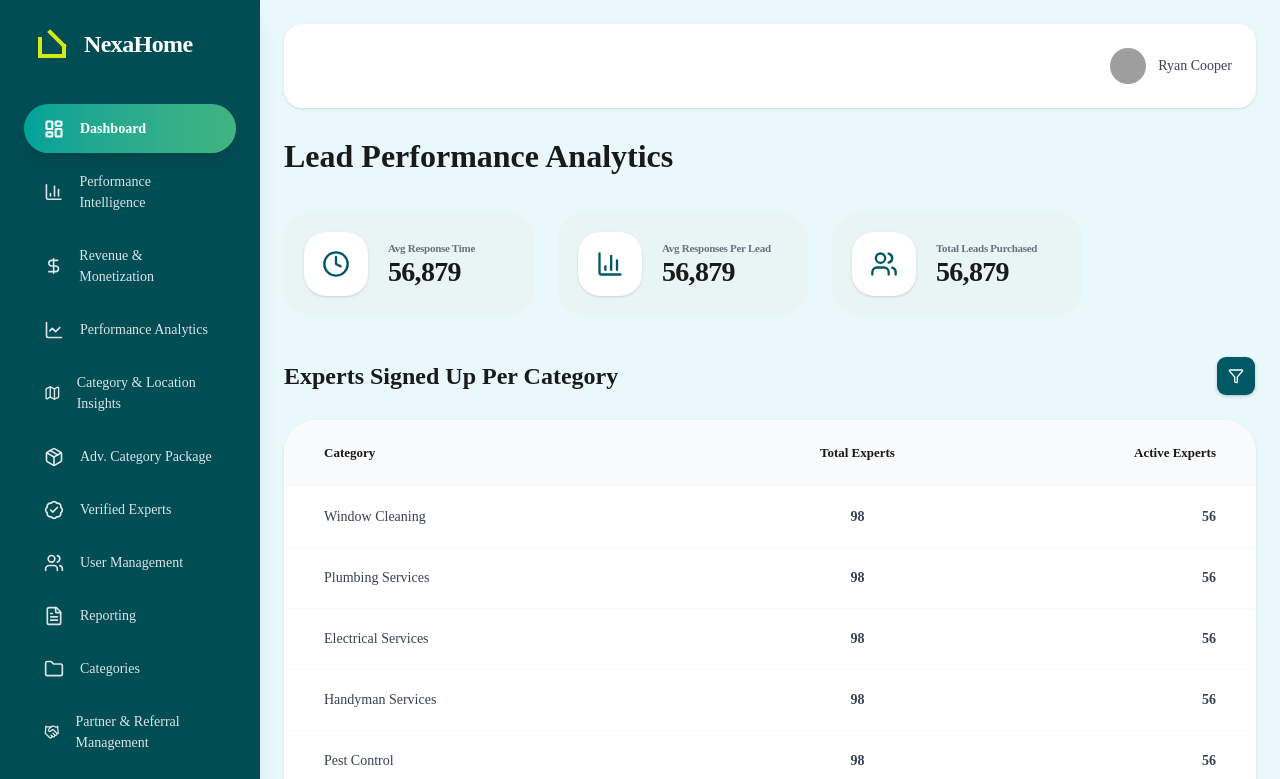
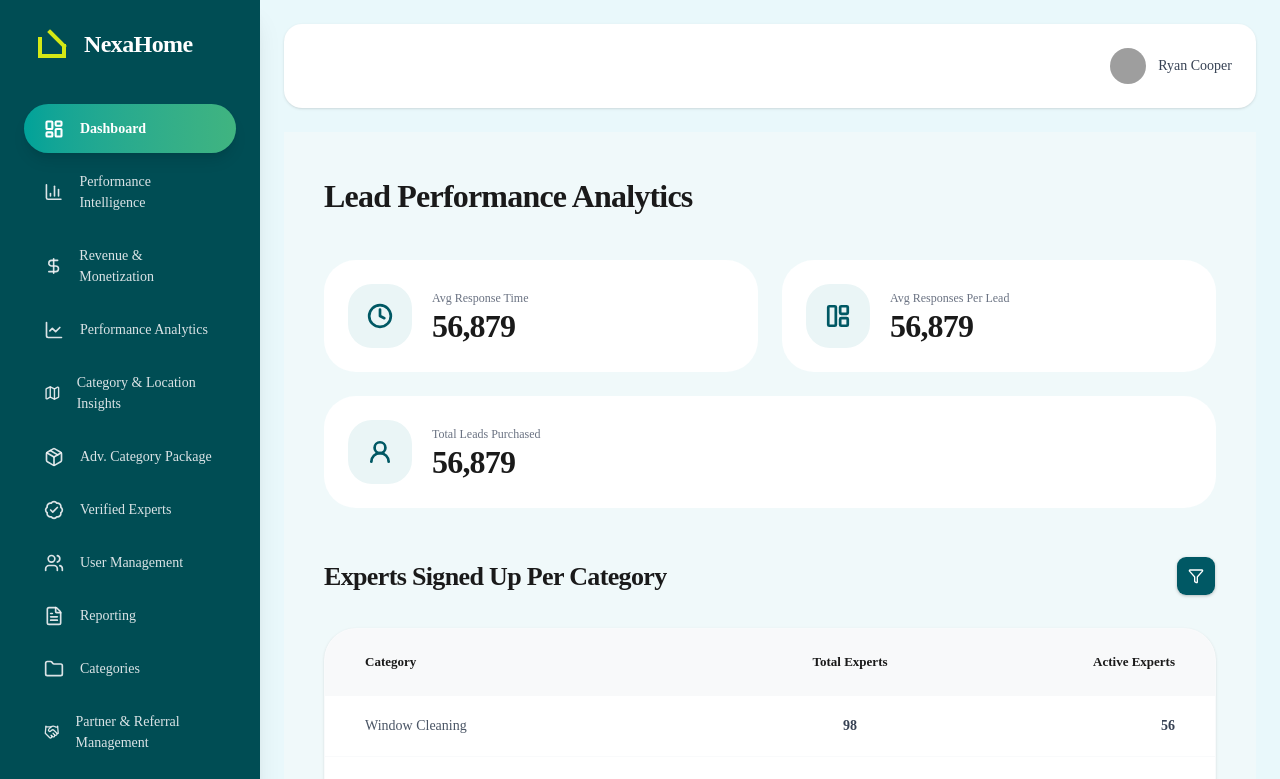
Before and after one commit to dignitestudios-dev/NexaHome-Admin-Panel, a Next.js app: page /app/lead-performance in a window 1280 px wide. Shown: the top 779 px of the page. Built offline with nearby package versions, Linux system fonts and the light colour scheme; grey boxes are pictures that could not be loaded.

Commit message:
fixed build issues

```diff
--- a/src/app/app/lead-performance/page.tsx
+++ b/src/app/app/lead-performance/page.tsx
@@ -19,16 +19,36 @@ import {
 import { Button } from "@/components/ui/button";
 
 // Lucide Icons
-import { Clock, BarChart3, Users, Filter } from "lucide-react";
+import { Clock, LayoutPanelLeft, UserRound, Filter } from "lucide-react";
+import { LucideIcon } from "lucide-react";
 
-// --- Mock Data ---
-const stats = [
+/* ================= TYPES ================= */
+
+type StatItem = {
+  title: string;
+  value: string;
+  icon: LucideIcon;
+};
+
+type CategoryRow = {
+  category: string;
+  total: number;
+  active: number;
+};
+
+type CategoryTableProps = {
+  data: CategoryRow[];
+};
+
+/* ================= DATA ================= */
+
+const stats: StatItem[] = [
   { title: "Avg Response Time", value: "56,879", icon: Clock },
-  { title: "Avg Responses Per Lead", value: "56,879", icon: BarChart3 },
-  { title: "Total Leads Purchased", value: "56,879", icon: Users },
+  { title: "Avg Responses Per Lead", value: "56,879", icon: LayoutPanelLeft },
+  { title: "Total Leads Purchased", value: "56,879", icon: UserRound },
 ];
 
-const tableData = [
+const tableData: CategoryRow[] = [
   { category: "Window Cleaning", total: 98, active: 56 },
   { category: "Plumbing Services", total: 98, active: 56 },
   { category: "Electrical Services", total: 98, active: 56 },
@@ -42,12 +62,13 @@ const tableData = [
   { category: "Outdoor Living", total: 98, active: 56 },
 ];
 
-// --- Sub-component: Filter ---
+/* ================= COMPONENTS ================= */
+
 const PerformanceFilter = () => (
   <DropdownMenu>
     <DropdownMenuTrigger asChild>
-      <Button className="bg-[#005864] hover:bg-[#004750] text-white w-10 h-10 p-0 rounded-lg shadow-sm focus-visible:ring-0">
-        <Filter size={20} />
+      <Button className="bg-[#005864] hover:bg-[#004750] text-white w-10 h-10 p-0 rounded-lg shadow-sm focus-visible:ring-0 transition-colors">
+        <Filter size={18} />
       </Button>
     </DropdownMenuTrigger>
     <DropdownMenuContent align="end" className="w-48 rounded-xl border-none shadow-lg">
@@ -58,23 +79,38 @@ const PerformanceFilter = () => (
   </DropdownMenu>
 );
 
-// --- Sub-component: Separate Table ---
-const CategoryTable = ({ data }) => (
-  <div className="bg-white rounded-[32px] overflow-hidden shadow-sm">
+const CategoryTable = ({ data }: CategoryTableProps) => (
+  <div className="bg-white rounded-[32px] overflow-hidden shadow-sm border border-gray-50">
     <Table>
-      <TableHeader className="bg-gray-50">
-        <TableRow className="hover:bg-transparent border-none">
-          <TableHead className="px-10 py-6 text-[13px] font-bold text-[#1A1A1A] w-[50%]">Category</TableHead>
-          <TableHead className="text-[13px] font-bold text-[#1A1A1A] text-center">Total Experts</TableHead>
-          <TableHead className="px-10 text-[13px] font-bold text-[#1A1A1A] text-right">Active Experts</TableHead>
+      <TableHeader className="border-none">
+        <TableRow className="bg-[#F8F9FA] hover:bg-[#F8F9FA] border-none">
+          <TableHead className="px-10 py-6 text-[13px] font-bold text-[#1A1A1A] w-[50%] h-[64px]">
+            Category
+          </TableHead>
+          <TableHead className="text-[13px] font-bold text-[#1A1A1A] text-center h-[64px]">
+            Total Experts
+          </TableHead>
+          <TableHead className="px-10 text-[13px] font-bold text-[#1A1A1A] text-right h-[64px]">
+            Active Experts
+          </TableHead>
         </TableRow>
       </TableHeader>
+
       <TableBody>
         {data.map((row, index) => (
-          <TableRow key={index} className="border-b border-gray-50 last:border-none hover:bg-gray-50 transition-colors">
-            <TableCell className="px-10 py-5 text-[14px] font-medium text-gray-700">{row.category}</TableCell>
-            <TableCell className="text-[14px] font-semibold text-gray-700 text-center">{row.total}</TableCell>
-            <TableCell className="px-10 text-[14px] font-semibold text-gray-700 text-right">{row.active}</TableCell>
+          <TableRow
+            key={index}
+            className="border-b border-gray-50 last:border-none hover:bg-gray-50/50 transition-colors"
+          >
+            <TableCell className="px-10 py-5 text-[14px] font-medium text-gray-600">
+              {row.category}
+            </TableCell>
+            <TableCell className="text-[14px] font-semibold text-gray-700 text-center">
+              {row.total}
+            </TableCell>
+            <TableCell className="px-10 text-[14px] font-semibold text-gray-700 text-right">
+              {row.active}
+            </TableCell>
           </TableRow>
         ))}
       </TableBody>
@@ -82,29 +118,36 @@ const CategoryTable = ({ data }) => (
   </div>
 );
 
-// --- Main Page ---
+/* ================= PAGE ================= */
+
 export default function LeadPerformancePage() {
   return (
-    <div className="min-h-screen font-sans">
+    <div className="min-h-screen bg-[#F0F9FA] p-10 font-sans">
       {/* Title */}
-      <h1 className="text-[32px] font-bold text-[#1A1A1A] mb-8">Lead Performance Analytics</h1>
+      <h1 className="text-[32px] font-bold text-[#1A1A1A] mb-10 tracking-tight">
+        Lead Performance Analytics
+      </h1>
 
-      {/* Stats Grid */}
-      <div className="flex flex-wrap gap-6 mb-10">
+      {/* Stats */}
+      <div className="flex flex-wrap gap-6 mb-12">
         {stats.map((item, i) => (
           <Card
             key={i}
-      className="w-[250px] border-none shadow-none rounded-[28px] bg-[#E9F4F4]"
+            className="min-w-[320px] flex-1 border-none shadow-none rounded-[32px] bg-white"
           >
-      <CardContent className="p-5 flex items-center gap-5">
-        <div className="bg-white w-[64px] h-[64px] rounded-[22px] shadow-sm flex items-center justify-center shrink-0">
-          <item.icon className="text-[#005864]" size={28} />
+            <CardContent className="p-6 flex items-center gap-5">
+              <div className="bg-[#EAF5F6] w-[64px] h-[64px] rounded-[24px] flex items-center justify-center shrink-0">
+                <item.icon
+                  className="text-[#005864]"
+                  size={26}
+                  strokeWidth={2.5}
+                />
               </div>
               <div>
-          <p className="text-[11px] font-semibold text-gray-500 mb-0.5 leading-tight  tracking-tight">
+                <p className="text-[12px] font-medium text-gray-500 mb-1 leading-tight">
                   {item.title}
                 </p>
-          <h2 className="text-[28px] font-bold text-[#1A1A1A] tracking-tight leading-none">
+                <h2 className="text-[32px] font-bold text-[#1A1A1A] tracking-tight leading-none">
                   {item.value}
                 </h2>
               </div>
@@ -113,13 +156,15 @@ export default function LeadPerformancePage() {
         ))}
       </div>
 
-      {/* Sub-heading and Filter */}
-      <div className="flex justify-between items-center mb-6">
-        <h2 className="text-[24px] font-bold text-[#1A1A1A]">Experts Signed Up Per Category</h2>
+      {/* Header */}
+      <div className="flex justify-between items-center mb-8">
+        <h2 className="text-[26px] font-bold text-[#1A1A1A] tracking-tight">
+          Experts Signed Up Per Category
+        </h2>
         <PerformanceFilter />
       </div>
 
-      {/* Table Component */}
+      {/* Table */}
       <CategoryTable data={tableData} />
     </div>
   );
```
Lines whose indentation alone changed are shown as unchanged.
